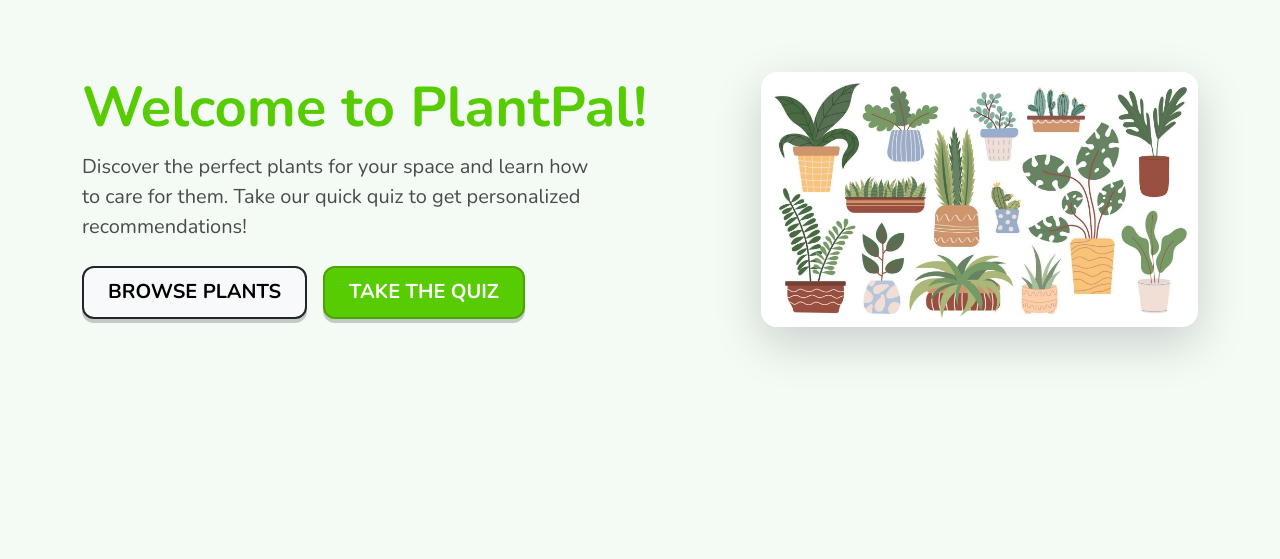
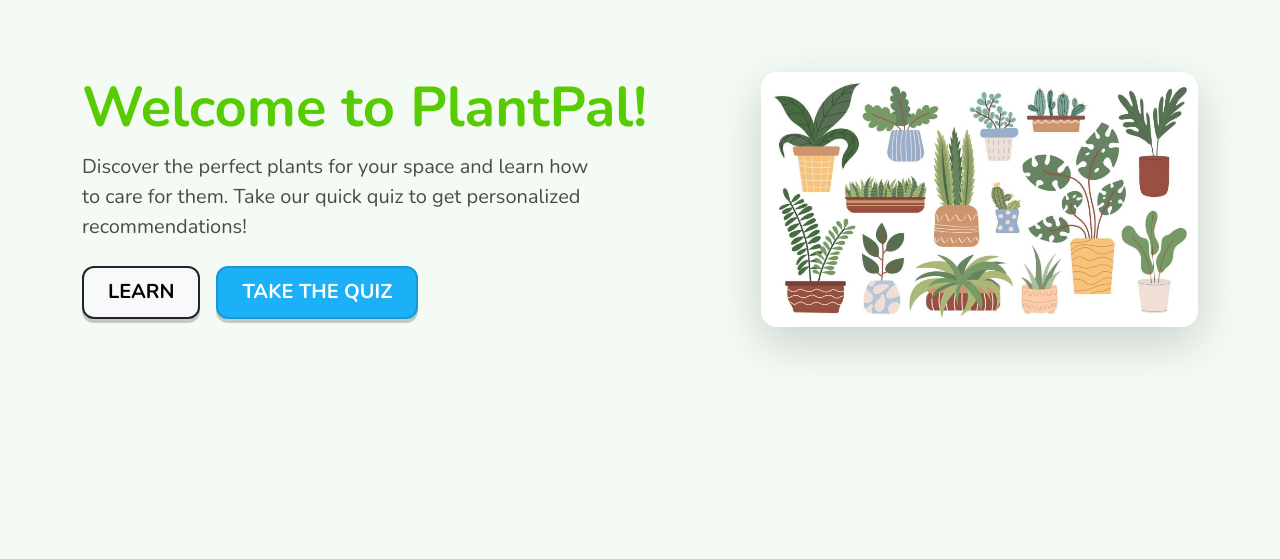
Before and after one commit to tvytran/UIDesignPlants, a Flask app: page / in a window 1280 px wide. Shown: the top 559 px of the page. Run offline with Flask 3, Linux system fonts and the light colour scheme.

Commit message:
changed home page ui

```diff
--- a/templates/index.html
+++ b/templates/index.html
@@ -12,8 +12,8 @@
             Discover the perfect plants for your space and learn how to care for them. Take our quick quiz to get personalized recommendations!
         </p>
         <div class="d-grid gap-2 d-md-flex justify-content-md-start">
-            <a href="{{ url_for('plants') }}" class="btn btn-light border-dark btn-lg px-4 me-md-2">Browse Plants</a>
-            <a href="{{ url_for('quiz', question_num=1) }}" class="btn btn-success btn-lg px-4">Take the Quiz</a>
+            <a href="{{ url_for('plants') }}" class="btn btn-light border-dark btn-lg px-4 me-md-2">Learn</a>
+            <a href="{{ url_for('quiz', question_num=1) }}" class="btn btn-info btn-lg px-4">Take the Quiz</a>
         </div>
     </div>
     <div class="col-10 col-sm-8 col-lg-5 mx-auto">
```
